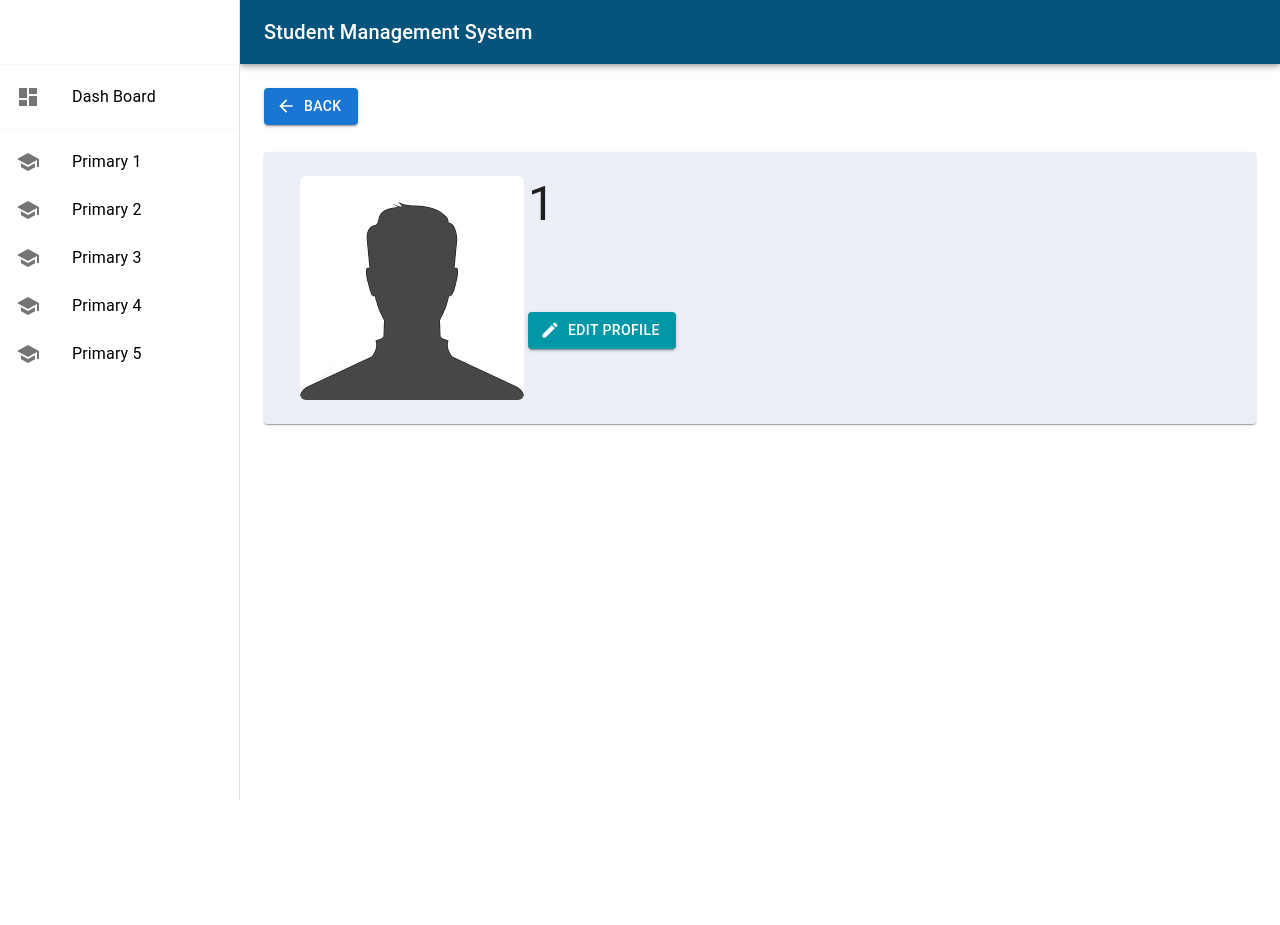
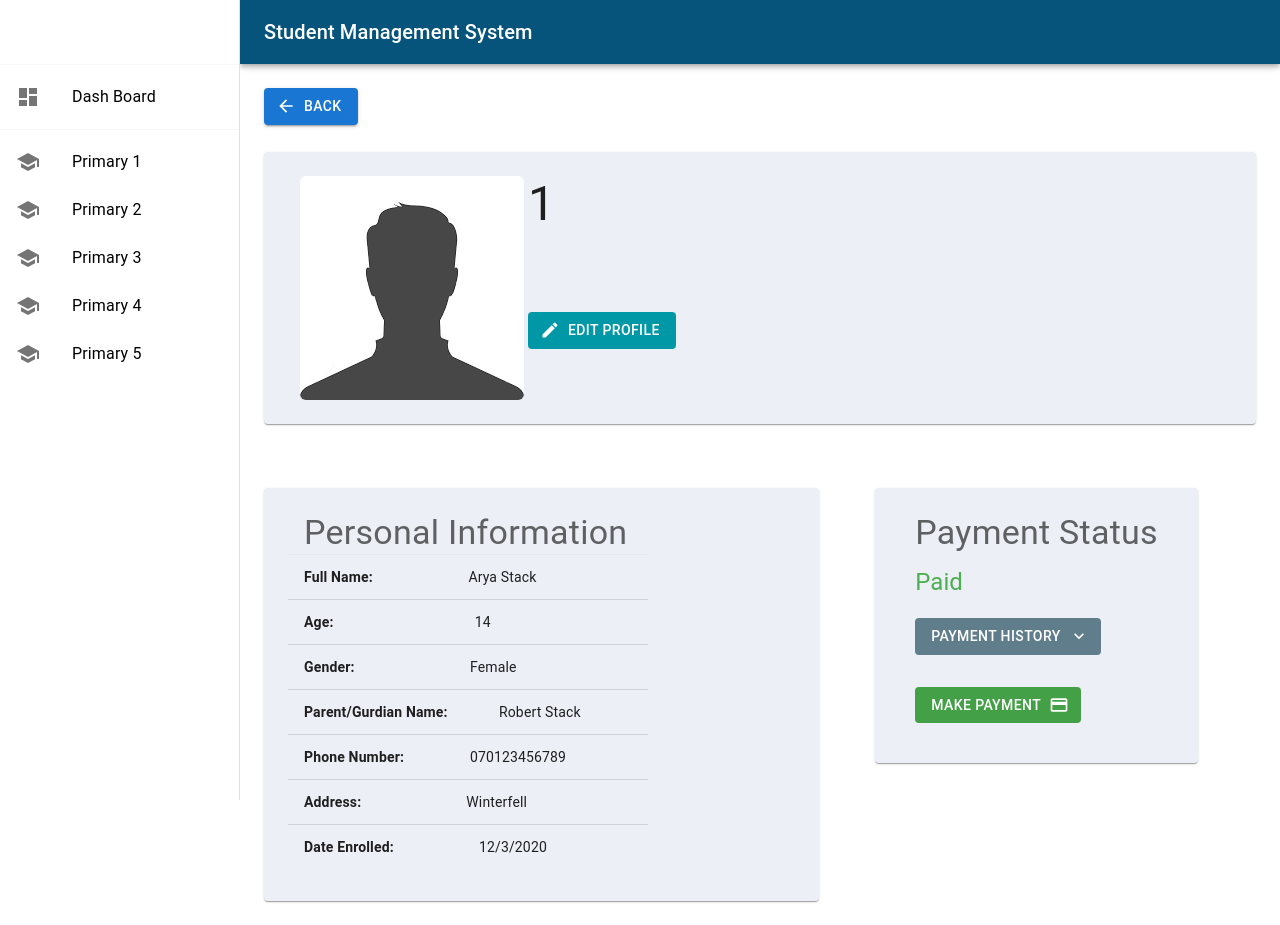
Before and after one commit to kafeelkazeem/StudentMS_frontEnd, a React (Create React App) app: page /1/1 in a window 1280 px wide. Before the commit the page ends 800 px from the top, so only its background shows below. Built offline with nearby package versions, Linux system fonts and the light colour scheme.

Commit message:
new changes

```diff
--- a/src/component/avater.jsx
+++ b/src/component/avater.jsx
@@ -1,6 +1,5 @@
 import * as React from 'react';
 import Avatar from '@mui/material/Avatar';
-import Stack from '@mui/material/Stack';
 
 function stringToColor(string) {
   let hash = 0;
--- /dev/null
+++ b/src/component/list.jsx
@@ -0,0 +1,52 @@
+import * as React from 'react';
+import List from '@mui/material/List';
+import ListItem from '@mui/material/ListItem';
+import ListItemIcon from '@mui/material/ListItemIcon';
+import ListItemText from '@mui/material/ListItemText';
+import ListSubheader from '@mui/material/ListSubheader';
+import { Typography, Divider } from '@mui/material';
+
+export default function MyList() {
+  return (
+    <List
+      sx={{ width: '100%', maxWidth: 360, bgcolor: 'inherit' }}
+      subheader={<ListSubheader sx={{bgcolor: 'inherit'}}><Typography variant='h4'>Personal Information</Typography></ListSubheader>}
+    >
+      <Divider />
+      <ListItem>
+        <ListItemText id="switch-list-label-wifi" primary={<Typography fontWeight='bold' variant='body2'>Full Name:</Typography>} />
+        <ListItemText id='val' primary={<Typography variant='body2'>Arya Stack</Typography>} />
+      </ListItem>
+      <Divider component='li' />
+      <ListItem>
+        <ListItemText id="switch-list-label-wifi" primary={<Typography fontWeight='bold' variant='body2'>Age:</Typography>} />
+        <ListItemText id='val' primary={<Typography variant='body2'>14</Typography>} />
+      </ListItem>
+      <Divider component='li' />
+      <ListItem>
+        <ListItemText id="switch-list-label-wifi" primary={<Typography fontWeight='bold' variant='body2'>Gender:</Typography>} />
+        <ListItemText id='val' primary={<Typography variant='body2'>Female</Typography>} />
+      </ListItem>
+      <Divider component='li' />
+      <ListItem>
+        <ListItemText id="switch-list-label-wifi" primary={<Typography fontWeight='bold' variant='body2'>Parent/Gurdian Name:</Typography>} />
+        <ListItemText id='val' primary={<Typography variant='body2'>Robert Stack</Typography>} />
+      </ListItem>
+      <Divider component='li' />
+      <ListItem>
+        <ListItemText id="switch-list-label-wifi" primary={<Typography fontWeight='bold' variant='body2'>Phone Number:</Typography>} />
+        <ListItemText id='val' primary={<Typography variant='body2'>070123456789</Typography>} />
+      </ListItem>
+      <Divider component='li' />
+      <ListItem>
+        <ListItemText id="switch-list-label-wifi" primary={<Typography fontWeight='bold' variant='body2'>Address:</Typography>} />
+        <ListItemText id='val' primary={<Typography variant='body2'>Winterfell</Typography>} />
+      </ListItem>
+      <Divider component='li' />
+      <ListItem>
+        <ListItemText id="switch-list-label-wifi" primary={<Typography fontWeight='bold' variant='body2'>Date Enrolled:</Typography>} />
+        <ListItemText id='val' primary={<Typography variant='body2'>12/3/2020</Typography>} />
+      </ListItem>
+    </List>
+  );
+}
--- a/src/component/smallScreenFilter.jsx
+++ b/src/component/smallScreenFilter.jsx
@@ -3,18 +3,14 @@ import { styled, alpha } from '@mui/material/styles';
 import Button from '@mui/material/Button';
 import Menu from '@mui/material/Menu';
 import MenuItem from '@mui/material/MenuItem';
-import EditIcon from '@mui/icons-material/Edit';
 import Divider from '@mui/material/Divider';
-import ArchiveIcon from '@mui/icons-material/Archive';
-import FileCopyIcon from '@mui/icons-material/FileCopy';
-import MoreHorizIcon from '@mui/icons-material/MoreHoriz';
 import KeyboardArrowDownIcon from '@mui/icons-material/KeyboardArrowDown';
 import VisibilityIcon from '@mui/icons-material/Visibility';
 import PaidIcon from '@mui/icons-material/Paid';
 import RemoveIcon from '@mui/icons-material/Remove';
 import MoneyOffIcon from '@mui/icons-material/MoneyOff';
 import AddIcon from '@mui/icons-material/Add';
-import { green, orange, red, blueGrey, indigo, blue } from '@mui/material/colors';
+import { green, orange, red, blueGrey, blue } from '@mui/material/colors';
 
 const StyledMenu = styled((props) => (
   <Menu
@@ -93,7 +89,7 @@ export default function CustomizedMenus() {
       >
         <MenuItem onClick={handleClose} disableRipple>
           <VisibilityIcon />
-          All
+          View All
         </MenuItem>
         <MenuItem sx={{color: green[400]}} onClick={handleClose} disableRipple>
           <PaidIcon />
@@ -101,7 +97,7 @@ export default function CustomizedMenus() {
         </MenuItem>
         <MenuItem sx={{color: orange[400]}} onClick={handleClose} disableRipple>
           <RemoveIcon />
-          Balance
+          Owing
         </MenuItem>
         <MenuItem sx={{color: red[300]}} onClick={handleClose} disableRipple>
           <MoneyOffIcon />
--- a/src/pages/profile.jsx
+++ b/src/pages/profile.jsx
@@ -8,7 +8,16 @@ import Grid from '@mui/material/Grid';
 import EditIcon from '@mui/icons-material/Edit';
 import MyImg from '../images/avater.png';
 import Img from '../component/image';
-import { cyan, teal } from '@mui/material/colors';
+import { cyan, green, blue, teal, blueGrey } from '@mui/material/colors';
+import MyList from '../component/list';
+import List from '@mui/material/List';
+import ListItem from '@mui/material/ListItem';
+import ListItemIcon from '@mui/material/ListItemIcon';
+import ListItemText from '@mui/material/ListItemText';
+import ListSubheader from '@mui/material/ListSubheader';
+import KeyboardArrowDownIcon from '@mui/icons-material/KeyboardArrowDown';
+import PaymentIcon from '@mui/icons-material/Payment';
+
 
 const Back = () => {
   const navigate = useNavigate();
@@ -20,7 +29,7 @@ const Back = () => {
     <Button
       component="label"
       variant="contained"
-      sx={{ position: 'fixed' }}
+      sx={{ position: 'fixed', zIndex: 2 }}
       startIcon={<ArrowBackIcon />}
       onClick={goBack}
     >
@@ -35,12 +44,49 @@ const Edit = () => {
       component="center"
       variant="contained"
       sx={{ backgroundColor: cyan[700] }}
+      disableElevation
       startIcon={<EditIcon />}
     >
       Edit Profile
     </Button>
   );
 };
+
+const AddPayment = () => {
+  const handleClick = () =>{
+
+  }
+  return(
+    <Button
+        id="demo-customized-button"
+        variant="contained"
+        disableElevation
+        onClick={handleClick}
+        endIcon={<PaymentIcon />}
+        sx={{backgroundColor: green[600]}}
+      >
+        Make Payment
+      </Button>
+  )
+}
+
+const PaymentHistory = () => {
+  const handleClick = () =>{
+
+  }
+  return(
+    <Button
+        id="demo-customized-button"
+        variant="contained"
+        disableElevation
+        onClick={handleClick}
+        endIcon={<KeyboardArrowDownIcon />}
+        sx={{backgroundColor: blueGrey[500]}}
+      >
+        Payment History
+      </Button>
+  )
+}
 
 function FirstGrid() {
   const { name } = useParams();
@@ -64,18 +110,30 @@ function FirstGrid() {
 }
 
 function SecondGrid() {
-  const { name } = useParams();
   return (
     <Box sx={{ flexGrow: 1, mt: 8 }}>
-        <Grid container spacing={2}>
-          <Grid item xs={9} md={3}>
+    <Grid container spacing={7}>
+      <Grid item lg={7}>
         <Paper sx={{ p: 3, backgroundColor: '#EDEFF6' }} elevation={1}>
-              <Typography variant='h3' sx={{textAlign: 'center'}}>Personal Information</Typography>
+          <MyList />
         </Paper>
       </Grid>
-          <Grid item xs={3} md={'auto'}>
+      <Grid item>
         <Paper sx={{ p: 3, backgroundColor: '#EDEFF6' }} elevation={1}>
-              <Typography>Hello</Typography>
+          <List
+        sx={{ width: '100%', maxWidth: 360, bgcolor: 'inherit' }}
+        subheader={<ListSubheader sx={{bgcolor: 'inherit'}}><Typography variant='h4'>Payment Status</Typography></ListSubheader>}>
+          <ListItem>
+            <ListItemText id="switch-list-label-wifi" primary={<Typography variant='h5' sx={{color: green[500]}}>Paid</Typography>} />
+          </ListItem>
+          <ListItem>
+            <PaymentHistory />
+          </ListItem>
+          <ListItem></ListItem>
+          <ListItem>
+            <AddPayment />
+          </ListItem>
+        </List>
         </Paper>
       </Grid>
     </Grid>
@@ -91,7 +149,7 @@ const Profile = () => {
         <Toolbar />
         <Back />
         <FirstGrid />
-        {/* <SecondGrid /> */}
+        <SecondGrid />
       </Box>
     </Box>
   );
```
Also changed, not shown: src/component/Drawer.jsx (+0 -33 lines). Lines whose indentation alone changed are shown as unchanged.
